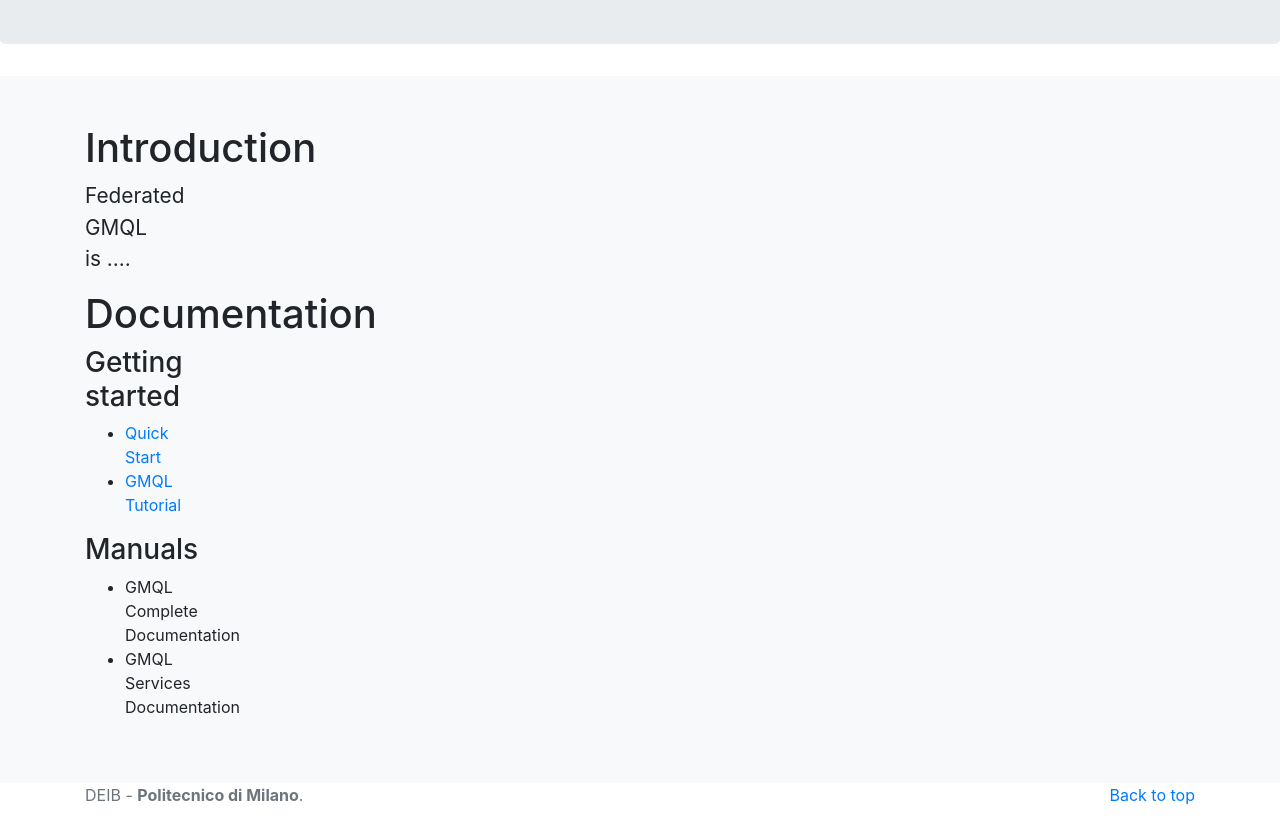
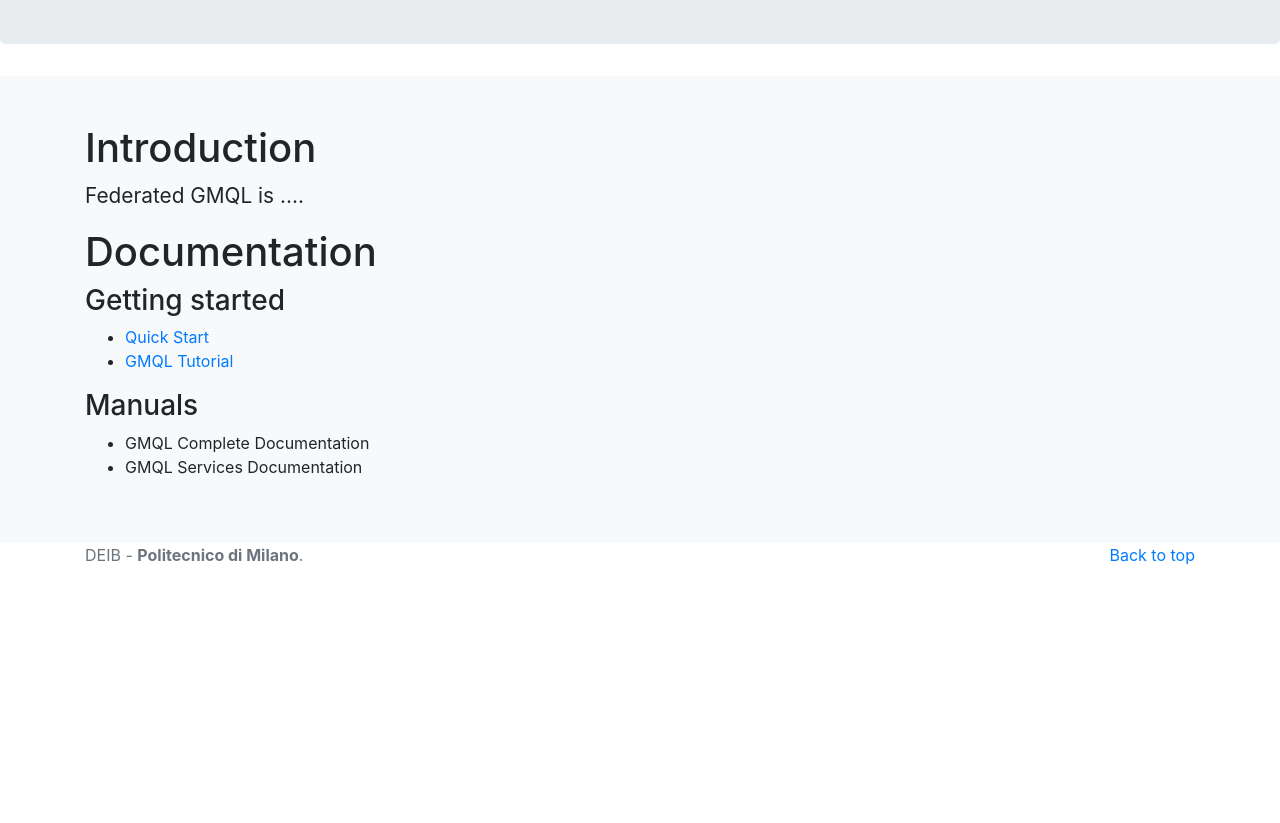
Before and after one commit to DEIB-GECO/DEIB-GECO.github.io, a plain HTML site: page index.html in a window 1280 px wide. Shown: the part 900-1723 px from the top of the page. After the commit the page ends 1483 px from the top, so only its background shows below. Drawn offline with nearby package versions, Linux system fonts and the light colour scheme.

Commit message:
Update index.html

```diff
--- a/index.html
+++ b/index.html
@@ -76,7 +76,7 @@
                 <div class="container">
 
                     <div class="row">
-                        <div class="col-md-1">
+                        <div class="col-md-12">
 
                             <h1>Introduction</h1>
                             <p style="font-size: 1.3em">Federated GMQL is ....</p>
```
